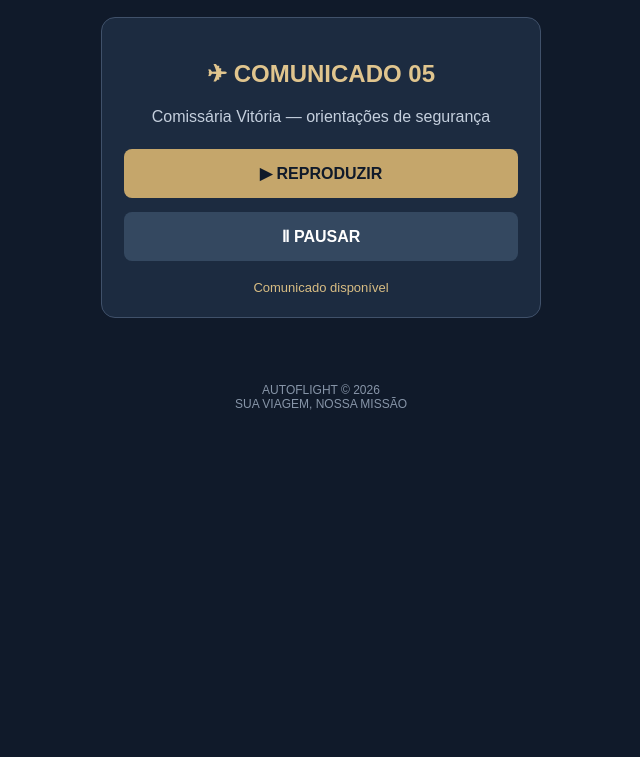
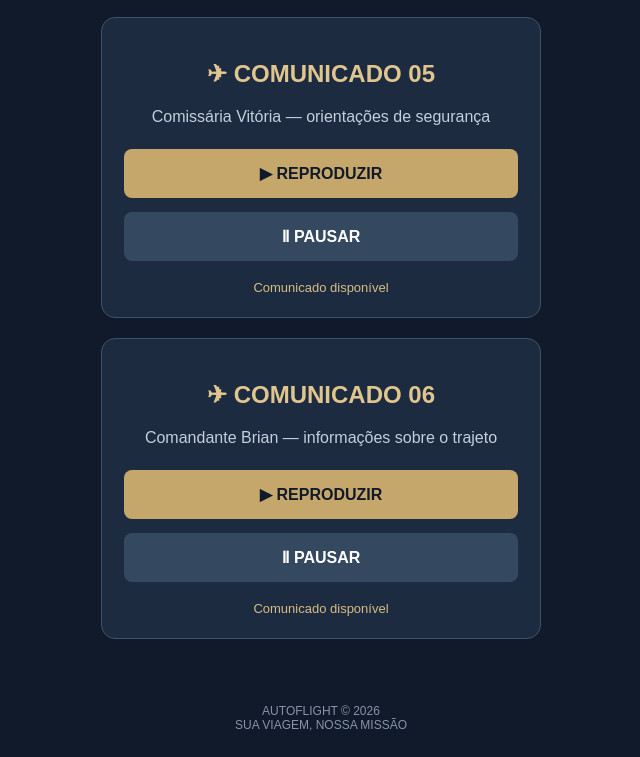
Before and after one commit to joaoms92/autoflight-android, a plain HTML site: page index.html in a window 1280 px wide. Shown: the part 1426-2183 px from the top of the page, without its empty margins (319-959 px from the left). Before the commit the page ends 1862 px from the top, so only its background shows below. Drawn offline with Linux system fonts and the light colour scheme.

Commit message:
Add comunicado06 audio and update messages

```diff
--- a/index.html
+++ b/index.html
@@ -160,6 +160,18 @@ Comunicado disponível
 </div>
 </div>
 
+<div class="card">
+<h2>✈ COMUNICADO 06</h2>
+<p>Comandante Brian — informações sobre o trajeto</p>
+
+<button onclick="tocar('comunicado06')">▶ REPRODUZIR</button>
+<button onclick="pausar('comunicado06')" class="secondary">Ⅱ PAUSAR</button>
+
+<div class="status" id="comunicado06Status">
+Comunicado disponível
+</div>
+</div>
+
 </main>
 
 <footer>
@@ -173,7 +185,8 @@ const audios = {
   brian: new Audio("./Brian_boas_vindas.mp3"),
   vitoria: new Audio("./Vitoria_boas_vindas.mp3"),
   comunicado04: new Audio("./Comunicado_04_Brian.mp3"),
-  comunicado05: new Audio("./Comunicado_05_Vitoria.mp3")
+  comunicado05: new Audio("./Comunicado_05_Vitoria.mp3"),
+  comunicado06: new Audio("./Comunicado_06_Brian.mp3")
 };
 
 let sequenciaAtiva = false;
@@ -183,14 +196,16 @@ const etapas = [
   "vitoria",
   "brian",
   "comunicado04",
-  "comunicado05"
+  "comunicado05",
+  "comunicado06"
 ];
 
 const mensagens = {
   vitoria: "Vitória: boas-vindas a bordo",
   brian: "Brian: apresentação do comandante",
   comunicado04: "Brian: início oficial da viagem",
-  comunicado05: "Vitória: orientações de segurança"
+  comunicado05: "Vitória: orientações de segurança",
+  comunicado06: "Brian: informações sobre o trajeto"
 };
 
 const start = document.getElementById("start");
```
